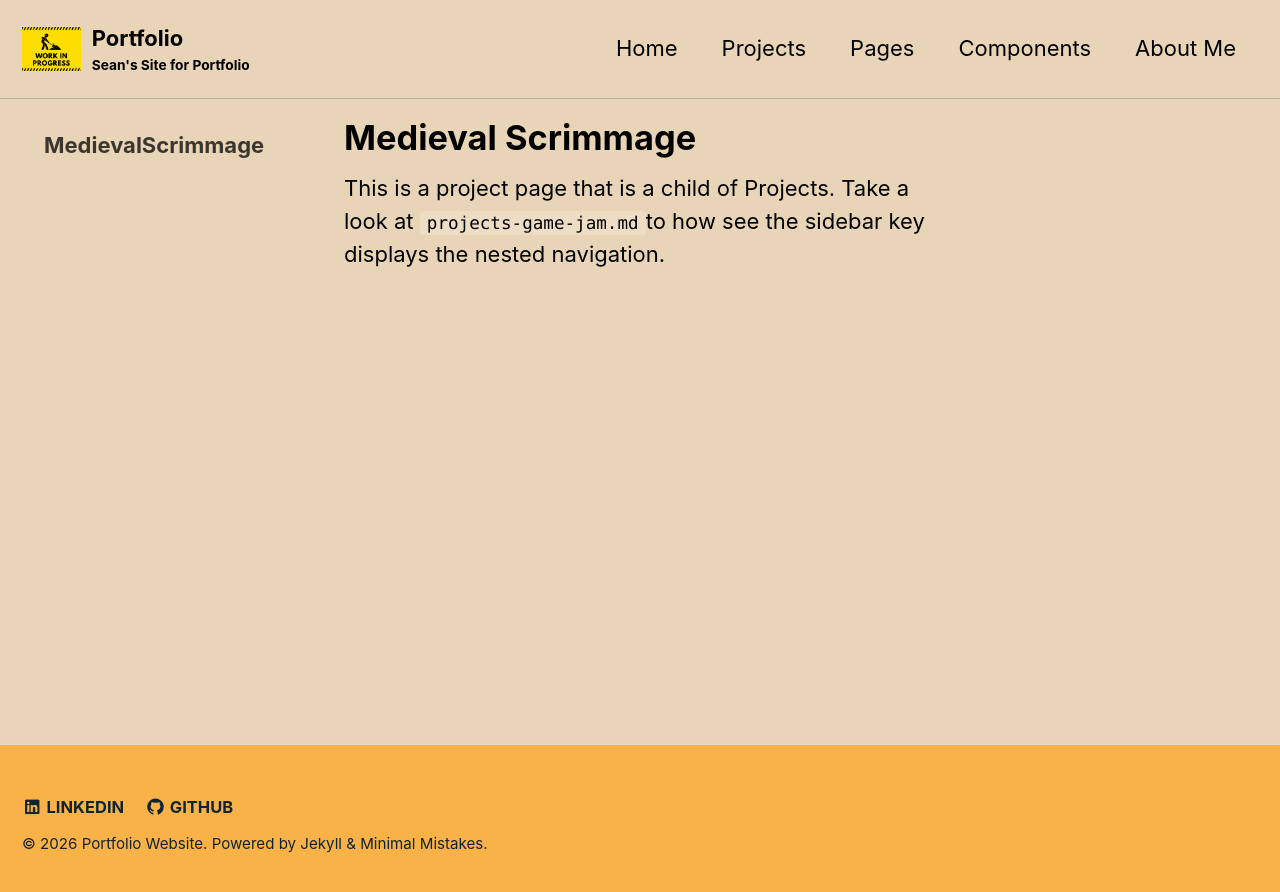
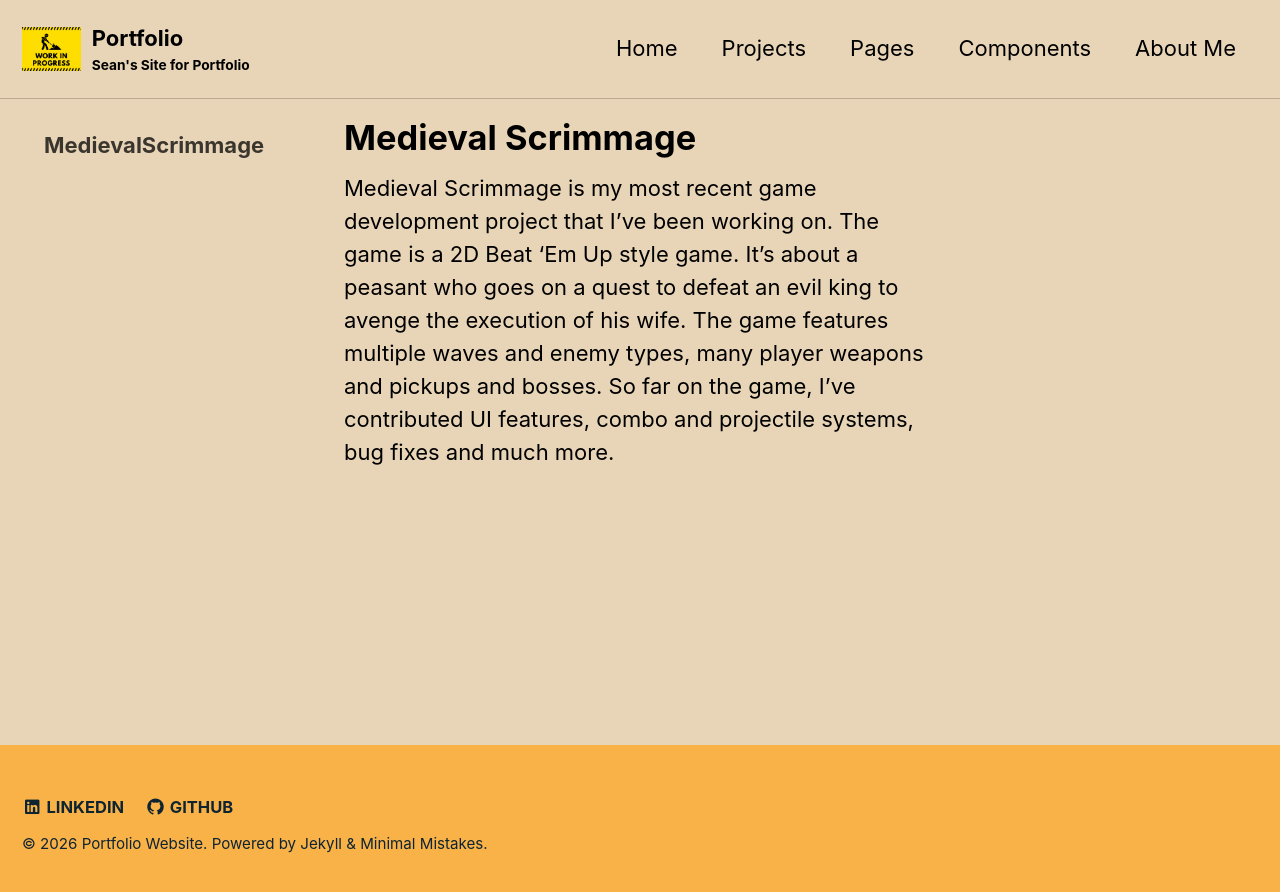
Before and after one commit to McDermott2527/McDermott2527.github.io, a Jekyll site: the page built from _pages/projects-medieval-scrimmage.md, in a window 1280 px wide. Shown: the top 892 px of the page. Built offline with Jekyll 4.4.1, drawn with Linux system fonts in a browser that asks for light colours.

Commit message:
Enhance project description for Medieval Scrimmage
Added details about the Medieval Scrimmage game project, including its genre, storyline, and features.

```diff
--- a/_pages/projects-medieval-scrimmage.md
+++ b/_pages/projects-medieval-scrimmage.md
@@ -8,4 +8,8 @@ sidebar:
     - MedievalScrimmage
 
 ---
-This is a project page that is a child of Projects. Take a look at `projects-game-jam.md`to how see the sidebar key displays the nested navigation.
+Medieval Scrimmage is my most recent game development project that I've been working on.
+The game is a 2D Beat 'Em Up style game.
+It's about a peasant who goes on a quest to defeat an evil king to avenge the execution of his wife.
+The game features multiple waves and enemy types, many player weapons and pickups and bosses.
+So far on the game, I've contributed UI features, combo and projectile systems, bug fixes and much more.
```
